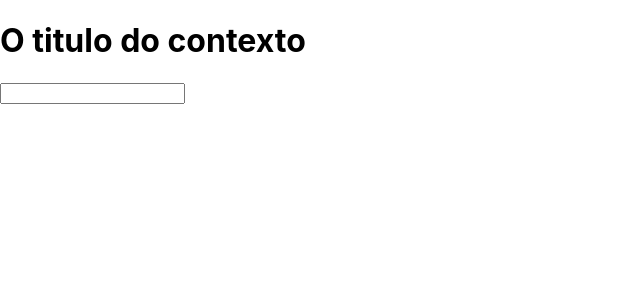
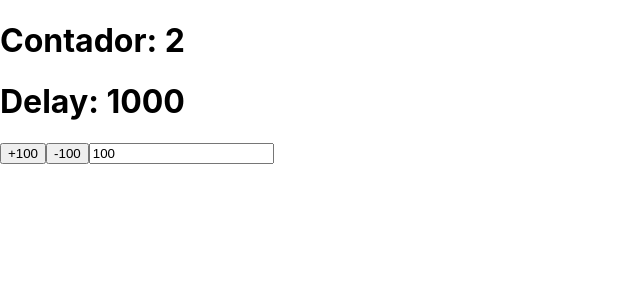
Before and after one commit to AthosSchrapett/project-2, a React (Create React App) app: page / in a window 1280 px wide. Shown: the top 300 px of the page, without its empty margins (0-640 px from the left). Built offline with nearby package versions, Linux system fonts and the light colour scheme.

Commit message:
Criação do Próprio Hook

```diff
--- a/src/App.js
+++ b/src/App.js
@@ -1,70 +1,48 @@
-import { PropTypes } from 'prop-types';
-import { createContext, useContext, useReducer, useRef } from 'react';
-import './App.css';
+import { useState, useEffect, useRef } from 'react';
 
-//actions.js
-export const actions = {
-  CHANGE_TITLE: 'CHANGE_TITLE',
+const useMyHook = (cb, delay = 1000) => {
+  const savedCb = useRef();
+
+  useEffect(() => {
+    savedCb.current = cb;
+  }, [cb]);
+
+  useEffect(() => {
+    const interval = setInterval(() => {
+      savedCb.current();
+    }, 2000);
+
+    return () => clearInterval(interval);
+  }, [delay]);
 };
 
-//data.js
-export const globalState = {
-  title: 'O titulo do contexto',
-  body: 'O body do contexto',
-  counter: 0,
-};
+function App() {
+  const [counter, setCounter] = useState(0);
+  const [delay, setDelay] = useState(1000);
+  const [incrementor, setIncrementor] = useState(100);
 
-//reducer.js
-export const reducer = (state, action) => {
-  switch (action.type) {
-    case actions.CHANGE_TITLE:
-      console.log('Mudar Título');
-      return { ...state, title: action.payload };
-  }
-  return { ...state };
-};
-
-//AppContext.jsx
-export const Context = createContext();
-export const AppContext = ({ children }) => {
-  const [state, dispatch] = useReducer(reducer, globalState);
-
-  const changeTitle = (payload) => {
-    dispatch({ type: actions.CHANGE_TITLE, payload });
-  };
-
-  return <Context.Provider value={{ state, changeTitle }}>{children}</Context.Provider>;
-};
-
-AppContext.propTypes = {
-  children: PropTypes.node,
-};
-
-/* AppContext.propTypes = {
-  children: P.node,
-}; */
-
-// H1/index.jsx
-export const H1 = () => {
-  const context = useContext(Context);
-  const inputRef = useRef();
+  useMyHook(() => setCounter((c) => c + 1), delay);
 
   return (
-    <>
-      <h1 onClick={() => context.changeTitle(inputRef.current.value)}>{context.state.title}</h1>
-      <input type="text" ref={inputRef} />
-    </>
-  );
-};
-
-//App.jsx
-function App() {
-  return (
-    <AppContext>
-      <div>
-        <H1 />
-      </div>
-    </AppContext>
+    <div>
+      <h1>Contador: {counter}</h1>
+      <h1>Delay: {delay}</h1>
+      <button
+        onClick={() => {
+          setDelay((d) => d + incrementor);
+        }}
+      >
+        +{incrementor}
+      </button>
+      <button
+        onClick={() => {
+          setDelay((d) => d - incrementor);
+        }}
+      >
+        -{incrementor}
+      </button>
+      <input type="number" value={incrementor} onChange={(e) => setIncrementor(Number(e.target.value))} />
+    </div>
   );
 }
 
```
Also changed, not shown: .eslintrc.js.
